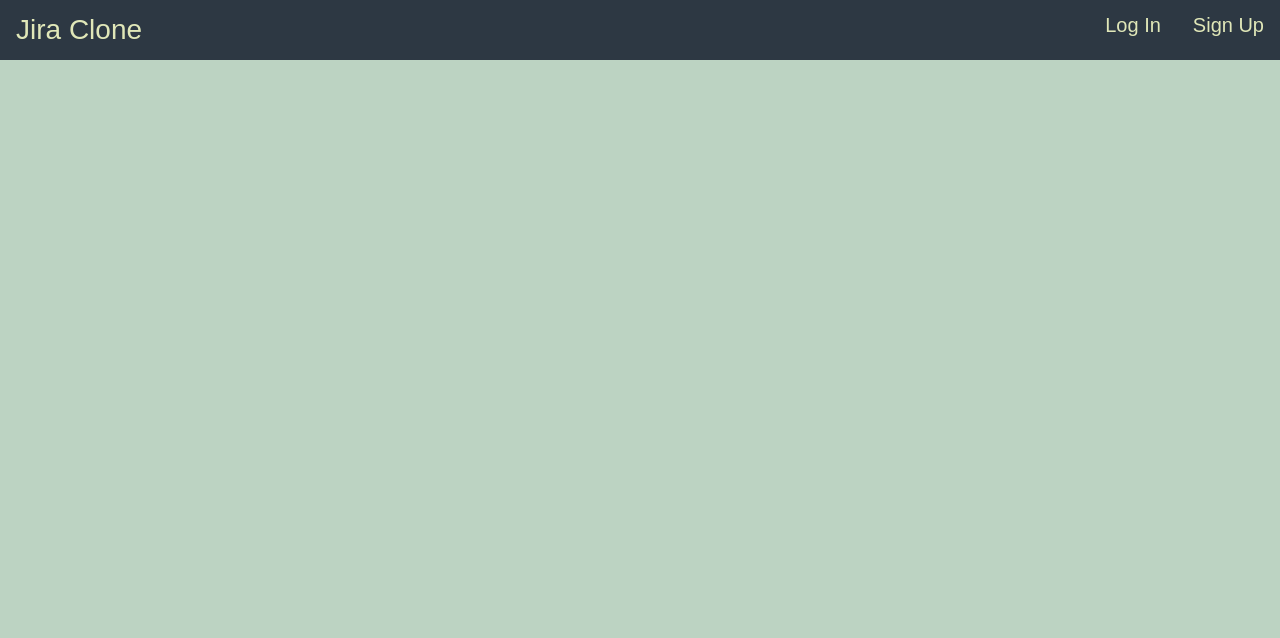
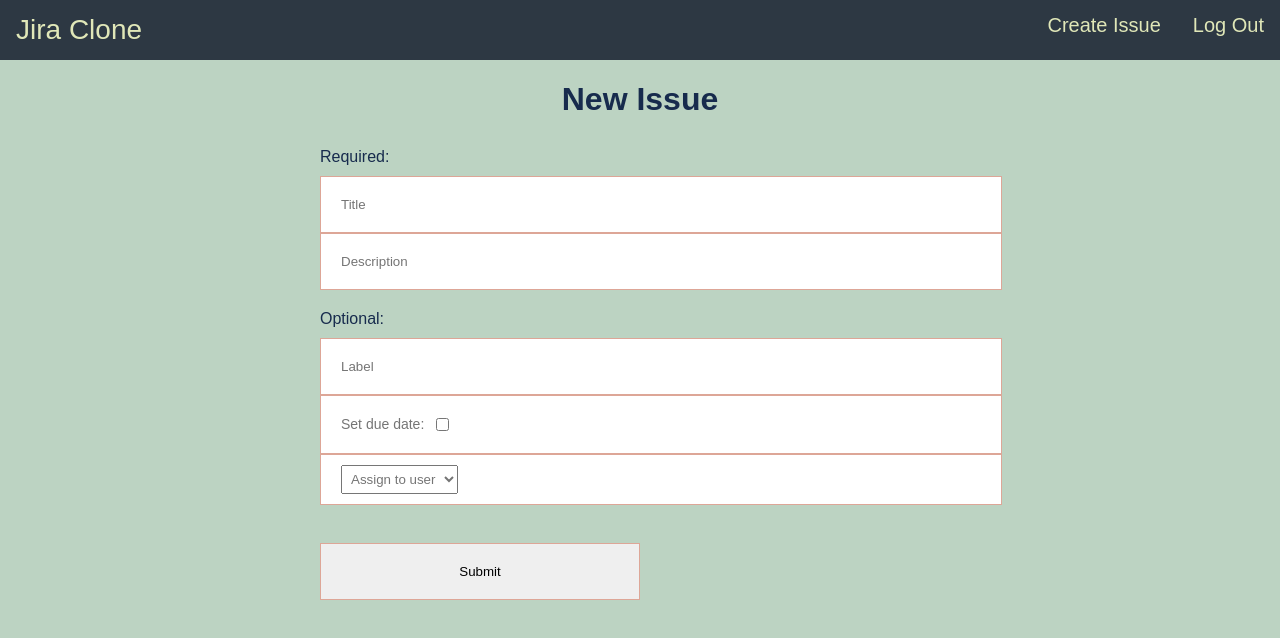
Before and after one commit to MLH-Fellowship/jira-clone, a React (Create React App) app: page /create in a window 1280 px wide. Shown: the top 638 px of the page. Built offline with nearby package versions, Linux system fonts and the light colour scheme.

Commit message:
Add nav, routing, create issue

```diff
--- a/package.json
+++ b/package.json
@@ -6,7 +6,9 @@
     "@testing-library/jest-dom": "^4.2.4",
     "@testing-library/react": "^9.3.2",
     "@testing-library/user-event": "^7.1.2",
+    "dateformat": "^3.0.3",
     "react": "^16.13.1",
+    "react-datepicker": "^3.2.2",
     "react-dnd": "^11.1.3",
     "react-dnd-html5-backend": "^11.1.3",
     "react-dom": "^16.13.1",
--- a/src/App.css
+++ b/src/App.css
@@ -212,3 +212,12 @@ li a:hover:not(.active) {
 .submit:hover {
   background-color: var(--highlight-color);
 }
+
+.checkbox-wrapper {
+  background: white;
+  font-size: 14px;
+  color: #757575;
+  width: 100%;
+  padding: 10px 20px;
+  border: 1px solid var(--highlight-color);
+}
--- a/src/App.js
+++ b/src/App.js
@@ -9,15 +9,19 @@ import "./App.css";
 import { DndProvider } from "react-dnd";
 import { HTML5Backend } from "react-dnd-html5-backend";
 import SignInPage from "./pages/SignIn";
-import Homepage from "./pages/Homepage";
+import Home from "./pages/Home";
 import SignUp from "./pages/SignUp";
+import CreateIssue from "./pages/CreateIssue";
 import Navbar from "./components/layout/Navbar";
+import { data, issueStatus, users } from "./data";
 
 class App extends Component {
   constructor(props) {
     super(props);
     this.state = {
-      isSignedIn: false,
+      isSignedIn: true,
+      issues: data,
+      users: users,
     };
   }
   signIn = (user) => {
@@ -31,6 +35,9 @@ class App extends Component {
   signUp = (user) => {
     window.alert(`Welcome ${user.firstName}`);
     this.signIn();
+  };
+  createIssue = (issue) => {
+    window.alert(`issue created`);
   };
 
   render() {
@@ -46,9 +53,9 @@ class App extends Component {
           <Switch>
             <Route path="/" exact>
               {this.state.isSignedIn ? (
-                <Homepage />
+                <Home issues={this.state.issues} users={this.state.users} />
               ) : (
-                <SignInPage signIn={this.signIn} />
+                <Redirect to={"/signin"} />
               )}
             </Route>
             <Route path="/signup">
@@ -65,6 +72,16 @@ class App extends Component {
                 <SignInPage signIn={this.signIn} />
               )}
             </Route>
+            <Route path="/create">
+              {this.state.isSignedIn ? (
+                <CreateIssue
+                  createIssue={this.createIssue}
+                  users={this.state.users}
+                />
+              ) : (
+                <Redirect to={"/signin"} />
+              )}
+            </Route>
           </Switch>
         </Router>
       </DndProvider>
--- a/src/components/issue/IssueDescription.js
+++ b/src/components/issue/IssueDescription.js
@@ -1,8 +1,30 @@
 import React from "react";
 
-const IssueDescription = ({ issue }) => {
+const IssueDescription = ({ issue, users }) => {
   const { comments, content, status, icon, label } = issue;
-  const assignedTo = issue.assignee ? `${issue.assignee}` : "Unassigned";
+
+  let assignedTo;
+  if (issue.assignee) {
+    console.log(issue.assignee);
+    console.log(users);
+    users.filter((user) => {
+      if (user.id.toString() === issue.assignee.toString()) {
+        assignedTo = `Assigned to: ${user.firstName} ${user.lastName}`;
+      }
+    });
+  } else {
+    assignedTo = "Unassigned";
+  }
+  const getCommenter = (commenter) => {
+    let commentUser = "";
+    console.log(commenter);
+    users.filter((user) => {
+      if (user.id.toString() === commenter.toString()) {
+        commentUser = `${user.firstName} ${user.lastName}`;
+      }
+    });
+    return (commentUser = "" ? `unknown user` : commentUser);
+  };
   return (
     <>
       <h2 className="section-header">Description:</h2>
@@ -14,22 +36,22 @@ const IssueDescription = ({ issue }) => {
           </p>
         )}
 
-        <p style={{ textAlign: "right" }}>Assigned to: {assignedTo}</p>
+        <p style={{ textAlign: "right" }}>{assignedTo}</p>
       </div>
       <h2 className="section-header">Comments:</h2>
       <div className="section">
         {comments &&
           comments.length > 0 &&
-          comments.map((comment) => {
+          comments.map((comment, idx) => {
             return (
-              <>
+              <div key={idx + comment.date}>
                 <p>
                   <i>{comment.date}</i>
                   {" - "}
-                  {comment.user}
+                  {getCommenter(comment.user)}
                 </p>
                 <p style={{ paddingLeft: "30px" }}>{comment.content}</p>
-              </>
+              </div>
             );
           })}
         {(!comments || comments.length === 0) && <p>Nothing yet.</p>}
--- a/src/components/issue/IssueDetails.js
+++ b/src/components/issue/IssueDetails.js
@@ -5,7 +5,7 @@ import IssueDescription from "../issue/IssueDescription";
 
 Modal.setAppElement("#root");
 
-const IssueDetails = ({ show, onClose, issue }) => {
+const IssueDetails = ({ show, onClose, issue, users }) => {
   const { title, id } = issue;
   return (
     <div>
@@ -24,11 +24,11 @@ const IssueDetails = ({ show, onClose, issue }) => {
             <b> Issue#{id}</b> - {title}
           </h1>
           <span className={`card-status status`}>{issue.status}</span>
-          <div class="issue-details">
-            <div class="issue-description">
-              <IssueDescription issue={issue} />
+          <div className="issue-details">
+            <div className="issue-description">
+              <IssueDescription issue={issue} users={users} />
             </div>
-            <div class="issue-tools">
+            <div className="issue-tools">
               <IssueTools />
             </div>
           </div>
--- a/src/components/issue/IssueSummary.js
+++ b/src/components/issue/IssueSummary.js
@@ -3,7 +3,7 @@ import { useDrag, useDrop } from "react-dnd";
 import IssueDetails from "./IssueDetails";
 import ITEM_TYPE from "../../data/types";
 
-const IssueSummary = ({ item, index, moveItem }) => {
+const IssueSummary = ({ item, index, moveItem, users }) => {
   const ref = useRef(null);
   const [, drop] = useDrop({
     accept: ITEM_TYPE,
@@ -46,7 +46,17 @@ const IssueSummary = ({ item, index, moveItem }) => {
   const onClose = () => setShow(false);
   drag(drop(ref));
 
-  const assignedTo = item.assignee ? `${item.assignee}` : "Unassigned";
+  let assignedTo;
+  if (item.assignee) {
+    users.filter((user) => {
+      if (user.id.toString() === item.assignee.toString()) {
+        assignedTo = `${user.firstName} ${user.lastName}`;
+      }
+    });
+  } else {
+    assignedTo = "Unassigned";
+  }
+
   return (
     <Fragment>
       <div
@@ -62,7 +72,7 @@ const IssueSummary = ({ item, index, moveItem }) => {
           <i>{assignedTo}</i>
         </p>
       </div>
-      <IssueDetails issue={item} onClose={onClose} show={show} />
+      <IssueDetails issue={item} onClose={onClose} show={show} users={users} />
     </Fragment>
   );
 };
--- a/src/data/index.js
+++ b/src/data/index.js
@@ -6,19 +6,18 @@ const data = [
     content: "Get the modal working!",
     comments: [
       {
-        user: "userOne",
+        user: "002",
         content: "FIRST!!!",
-        date: "10/10/20",
+        date: "Wednesday 10/07/20 2:46 PM",
       },
       {
-        user: "userTwo",
+        user: "004",
         content: "Good Job!",
-        date: "10/10/20",
+        date: "Wednesday 10/07/20 5:42 PM",
       },
     ],
-    date: "10/02/20",
-    dueDate: "11/10/20",
-    assignee: "userOne",
+    date: "Wednesday 10/07/20 1:46 PM",
+    dueDate: "Wednesday 10/14/20 12:00 PM",
     reporter: "userTwo",
     label: "new feature request",
     linkedIssues: [1, 6],
@@ -28,16 +27,17 @@ const data = [
     title: "zero",
     content:
       "Lorem ipsum dolor sit amet, consectetur adipiscing elit, sed do eiusmod tem",
-    assignee: "me",
-    date: "10/10/20",
+    date: "Thursday 10/08/20 1:46 PM",
+    dueDate: "Thursday 10/15/20 12:00 PM",
     status: "Open",
   },
   {
     id: 1,
     title: "one",
     content: "The quick brown fox jumped ovee the lazy dog.",
-    assignee: "the fox",
-    date: "10/20/20",
+    assignee: "003",
+    date: "Friday 10/09/20 11:46 PM",
+    dueDate: "Firday 10/16/20 12:00 PM",
     status: "In Review",
   },
   {
@@ -45,33 +45,45 @@ const data = [
     title: "two",
     content:
       "you see, a dog growls when it's angry, and wags its tail when it's pleased. Now I growl when I'm pleased, and wag my tail when I'm angry. Therefore I'm mad.",
-    assignee: "Alice",
-    date: "10/10/20",
+    assignee: "004",
+    date: "Friday 10/09/20 11:46 PM",
     status: "In Review",
   },
   {
     id: 3,
     title: "three",
     content: "The quick brown fox jumped ovee the lazy dog.",
-    assignee: "the fox",
-    date: "10/20/20",
+    assignee: "001",
+    date: "Thursday 10/15/20 1:46 PM",
     status: "In Progress",
+    comments: [
+      {
+        user: "003",
+        content: "This is a priority",
+        date: "Wednesday 10/07/20 2:46 PM",
+      },
+      {
+        user: "001",
+        content: "Agree",
+        date: "Wednesday 10/07/20 5:42 PM",
+      },
+    ],
   },
   {
     id: 4,
     title: "four",
     content:
       "Lorem ipsum dolor sit amet, consectetur adipiscing elit, sed do eiusmod tem",
-    assignee: "me",
-    date: "10/10/20",
+    assignee: "001",
+    date: "Friday 10/16/20 3:43 AM",
     status: "In Progress",
   },
   {
     id: 8,
     title: "eight",
     content: "The quick brown fox jumped ovee the lazy dog.",
-    assignee: "the fox",
-    date: "10/20/20",
+    assignee: "002",
+    date: "Monday 10/12/20 3:43 AM",
     status: "Closed",
   },
 ];
@@ -95,4 +107,34 @@ const issueStatus = [
   },
 ];
 
-export { data, issueStatus };
+const users = [
+  {
+    id: "001",
+    firstName: "Ella",
+    lastName: "Fitzgerald",
+    team: "Lyrical Lynxes",
+    email: "ef@text.email",
+  },
+  {
+    id: "002",
+    firstName: "Johnny",
+    lastName: "Cash",
+    team: "Lyrical Lynxes",
+    email: "ef@text.email",
+  },
+  {
+    id: "003",
+    firstName: "Lady",
+    lastName: "Gga",
+    team: "Lyrical Lynxes",
+    email: "lg@text.email",
+  },
+  {
+    id: "004",
+    firstName: "Yo-Yo",
+    lastName: "Ma",
+    team: "Lyrical Lynxes",
+    email: "ym@text.email",
+  },
+];
+export { data, issueStatus, users };
--- /dev/null
+++ b/src/pages/CreateIssue.js
@@ -0,0 +1,113 @@
+import React, { useState } from "react";
+import { Link } from "react-router-dom";
+import DatePicker from "react-datepicker";
+import "react-datepicker/dist/react-datepicker.css";
+var dateFormat = require("dateformat");
+var now = new Date();
+
+const CreateIssuePage = ({ createIssue, users }) => {
+  const [title, setTitle] = useState("");
+  const [description, setDescription] = useState("");
+  const [assignee, setAssignee] = useState("");
+  const [label, setLabel] = useState("");
+  const [dueDate, setDueDate] = useState(new Date());
+  const [useDueDate, setUseDueDate] = useState(false);
+
+  const onSubmit = (e) => {
+    e.preventDefault();
+    // TODO gotta save the current user's name in state to use here
+    const issue = {
+      title,
+      content: description,
+      status: "Open",
+      reporter: "current user",
+      date: dateFormat(now, "dddd mm/dd/yy h:MM TT"),
+    };
+    if (label) {
+      issue.label = label;
+    }
+    if (assignee) {
+      issue.assignee = assignee;
+    }
+    if (useDueDate) {
+      issue.dueDate = dateFormat(dueDate, "dddd mm/dd/yy h:MM TT");
+    }
+    console.log(issue);
+    createIssue(issue);
+  };
+  return (
+    <>
+      <h1 style={{ textAlign: "center" }}>New Issue</h1>
+      <form onSubmit={(e) => onSubmit(e)} className="form">
+        <p>Required:</p>
+        <input
+          className="input"
+          value={title}
+          onChange={(e) => setTitle(e.target.value)}
+          placeholder="Title"
+          type="text"
+          name="title"
+          required
+        />
+        <input
+          className="input"
+          value={description}
+          onChange={(e) => setDescription(e.target.value)}
+          placeholder="Description"
+          type="textarea"
+          name="description"
+          required
+        />
+        <p style={{ marginTop: "20px" }}>Optional:</p>
+        <input
+          className="input"
+          value={label}
+          onChange={(e) => setLabel(e.target.value)}
+          placeholder="Label"
+          type="textarea"
+          name="label"
+        />
+        <div className="checkbox-wrapper">
+          <p style={{ float: "left" }}>Set due date: </p>
+          <input
+            type="checkbox"
+            name="useDueDate"
+            checked={useDueDate}
+            onChange={(e) => setUseDueDate(!useDueDate)}
+            style={{ margin: "12px" }}
+          />
+          {useDueDate && (
+            <DatePicker
+              selected={dueDate}
+              onChange={(dueDate) => setDueDate(dueDate)}
+            />
+          )}
+        </div>
+        <div className="checkbox-wrapper">
+          <select
+            className="browser-default"
+            style={{ padding: "5px", color: "#757575" }}
+            onChange={(e) => setAssignee(e.target.value)}
+          >
+            <option value="">Assign to user</option>
+            {users &&
+              users.map((user) => (
+                <option value={user.id} key={user.id}>
+                  {user.firstName} {user.lastName}
+                </option>
+              ))}
+          </select>
+        </div>
+
+        <br />
+
+        {/* TODO:  linked issues */}
+        <button className="submit" type="submit" style={{ marginTop: "20px" }}>
+          Submit
+        </button>
+      </form>
+    </>
+  );
+};
+
+export default CreateIssuePage;
--- /dev/null
+++ b/src/pages/Home.js
@@ -0,0 +1,60 @@
+import React, { useState } from "react";
+import IssueSummary from "../components/issue/IssueSummary";
+import DropWrapper from "../components/issue/DropWrapper";
+import IssueList from "../components/issue/IssueList";
+import { data, issueStatus } from "../data";
+
+const Home = ({ issues, users }) => {
+  const [items, setItems] = useState(issues);
+
+  const onDrop = (item, monitor, status) => {
+    const mapping = issueStatus.find((si) => si.status === status);
+
+    setItems((prevState) => {
+      const newItems = prevState
+        .filter((i) => i.id !== item.id)
+        .concat({ ...item, status, icon: mapping.icon });
+      return [...newItems];
+    });
+    // TODO: make call here to update the issues status/index in the database
+  };
+
+  const moveItem = (dragIndex, hoverIndex) => {
+    const item = items[dragIndex];
+    setItems((prevState) => {
+      const newItems = prevState.filter((i, idx) => idx !== dragIndex);
+      newItems.splice(hoverIndex, 0, item);
+      return [...newItems];
+    });
+  };
+
+  return (
+    <div className={"row"}>
+      {issueStatus.map((s) => {
+        return (
+          <div key={s.status} className={"list-wrapper"}>
+            <h2 className={"list-header"}>{s.status.toUpperCase()}</h2>
+            <DropWrapper onDrop={onDrop} status={s.status}>
+              <IssueList>
+                {items
+                  .filter((i) => i.status === s.status)
+                  .map((i, idx) => (
+                    <IssueSummary
+                      key={i.id}
+                      item={i}
+                      index={idx}
+                      moveItem={moveItem}
+                      status={s}
+                      users={users}
+                    />
+                  ))}
+              </IssueList>
+            </DropWrapper>
+          </div>
+        );
+      })}
+    </div>
+  );
+};
+
+export default Home;
--- a/src/pages/Homepage.js
+++ /dev/null
@@ -1,52 +0,0 @@
-import React, { useState } from "react";
-import IssueSummary from "../components/issue/IssueSummary";
-import DropWrapper from "../components/issue/DropWrapper";
-import IssueList  from "../components/issue/IssueList";
-import { data, issueStatus } from "../data";
-
-const Homepage = () => {
-    const [items, setItems] = useState(data);
-
-    const onDrop = (item, monitor, status) => {
-        const mapping = issueStatus.find(si => si.status === status);
-
-        setItems(prevState => {
-            const newItems = prevState
-                .filter(i => i.id !== item.id)
-                .concat({ ...item, status, icon: mapping.icon });
-            return [ ...newItems ];
-        });
-        // TODO: make call here to update the issues status/index in the database
-    };
-
-    const moveItem = (dragIndex, hoverIndex) => {
-        const item = items[dragIndex];
-        setItems(prevState => {
-            const newItems = prevState.filter((i, idx) => idx !== dragIndex);
-            newItems.splice(hoverIndex, 0, item);
-            return  [ ...newItems ];
-        });
-    };
-
-    return (
-        <div className={"row"}>
-            {issueStatus.map(s => {
-                return (
-                    <div key={s.status} className={"list-wrapper"}>
-                        <h2 className={"list-header"}>{s.status.toUpperCase()}</h2>
-                        <DropWrapper onDrop={onDrop} status={s.status}>
-                            <IssueList>
-                                {items
-                                    .filter(i => i.status === s.status)
-                                    .map((i, idx) => <IssueSummary key={i.id} item={i} index={idx} moveItem={moveItem} status={s} />)
-                                }
-                            </IssueList>
-                        </DropWrapper>
-                    </div>
-                );
-            })}
-        </div>
-    );
-};
-
-export default Homepage;
--- a/src/pages/SignUp.js
+++ b/src/pages/SignUp.js
@@ -4,6 +4,7 @@ function SignUp({ signUp }) {
   const [firstName, setFirstName] = useState("");
   const [lastName, setLastName] = useState("");
   const [email, setEmail] = useState("");
+  const [team, setTeam] = useState("");
   const [password, setPassword] = useState("");
   const [confirmPassword, setConfirmPassword] = useState("");
 
@@ -15,6 +16,9 @@ function SignUp({ signUp }) {
       email,
       password,
     };
+    if (team !== "") {
+      user.team = team;
+    }
     if (password === confirmPassword) {
       signUp(user);
     } else {
@@ -55,6 +59,14 @@ function SignUp({ signUp }) {
         />
         <input
           className="input"
+          value={team}
+          onChange={(e) => setTeam(e.target.value)}
+          placeholder="Team"
+          type="text"
+          name="team"
+        />
+        <input
+          className="input"
           value={password}
           onChange={(e) => setPassword(e.target.value)}
           placeholder="Password"
```
